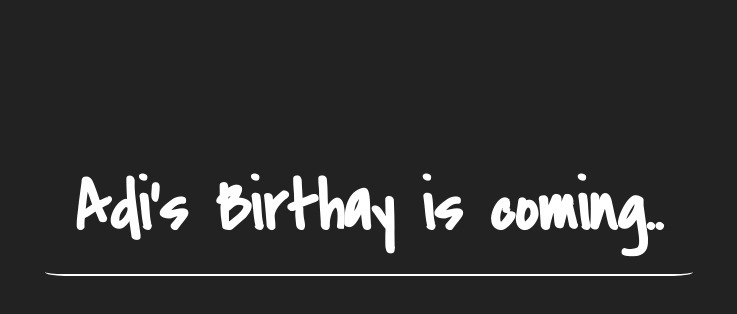
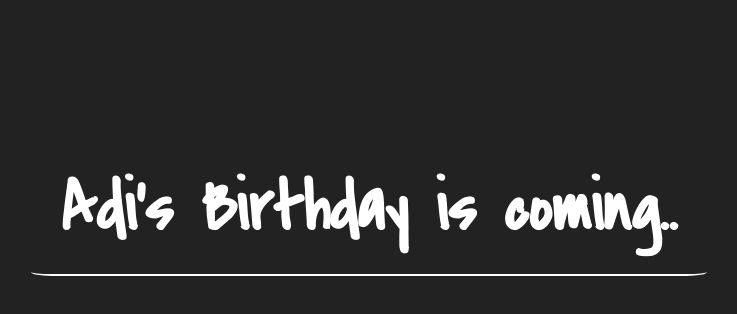
Before and after one commit to war19/adibirthday, a plain HTML site: page index.html in a window 1280 px wide. Shown: the part 863-1177 px from the top of the page, without its empty margins (271-1008 px from the left). Drawn offline with nearby package versions, Linux system fonts and the light colour scheme.

Commit message:
Update index.html

```diff
--- a/index.html
+++ b/index.html
@@ -19,7 +19,7 @@
   <div id="seconds"></div>
 </div>
 <br>
-<div><h3 style="margin-top: 3cm;"> Adi's Birthay is coming..</h3> </div>
+<div><h3 style="margin-top: 3cm;"> Adi's Birthday is coming..</h3> </div>
 
 <!-- partial -->
   <script src='//cdnjs.cloudflare.com/ajax/libs/jquery/2.1.3/jquery.min.js'></script><script  src="./script.js"></script>
```
